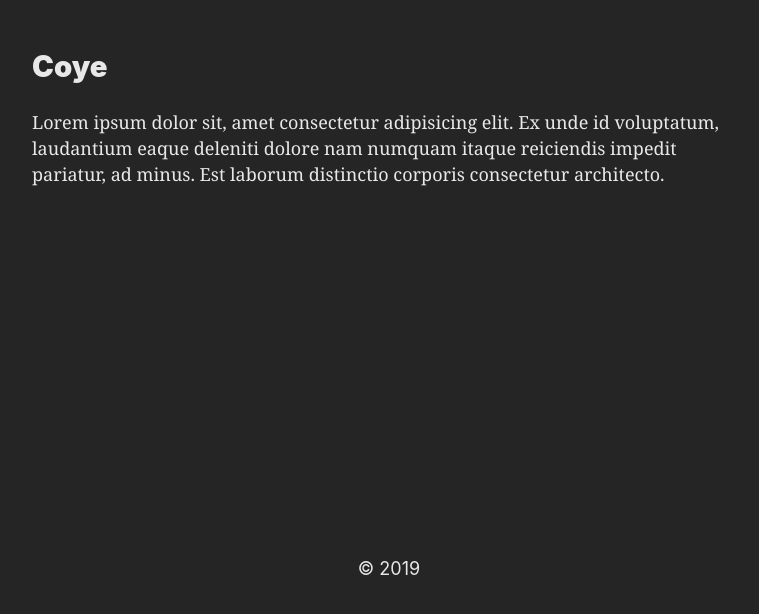
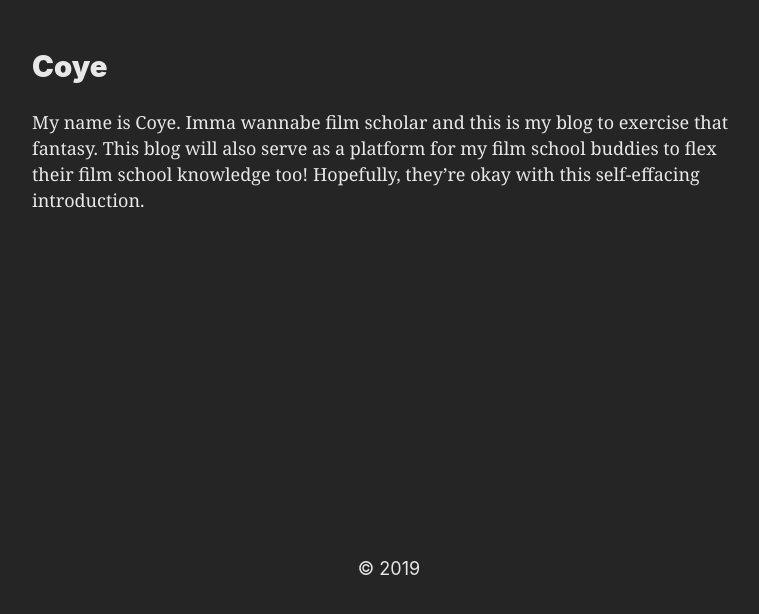
Before and after one commit to z336/movie-blog, a Gatsby site: page /about in a window 1280 px wide. Shown: the part 174-788 px from the top of the page, without its empty margins (251-1010 px from the left). Built offline with nearby package versions, Linux system fonts and the light colour scheme; Gatsby itself is replaced by a stand-in of ours.

Commit message:
trying about me sections

```diff
--- a/src/pages/about.js
+++ b/src/pages/about.js
@@ -11,10 +11,10 @@ const AboutPage = () => {
         <Head title="about" />
         <h2>Coye</h2>
         <p className={styles.about}>
-          Lorem ipsum dolor sit, amet consectetur adipisicing elit. Ex unde id
-          voluptatum, laudantium eaque deleniti dolore nam numquam itaque
-          reiciendis impedit pariatur, ad minus. Est laborum distinctio corporis
-          consectetur architecto.
+          My name is Coye. Imma wannabe film scholar and this is my blog to
+          exercise that fantasy. This blog will also serve as a platform for my
+          film school buddies to flex their film school knowledge too!
+          Hopefully, they’re okay with this self-effacing introduction.
         </p>
       </Layout>
     </div>
```
Also changed, not shown: src/pages/index.js (+4 -4 lines).
